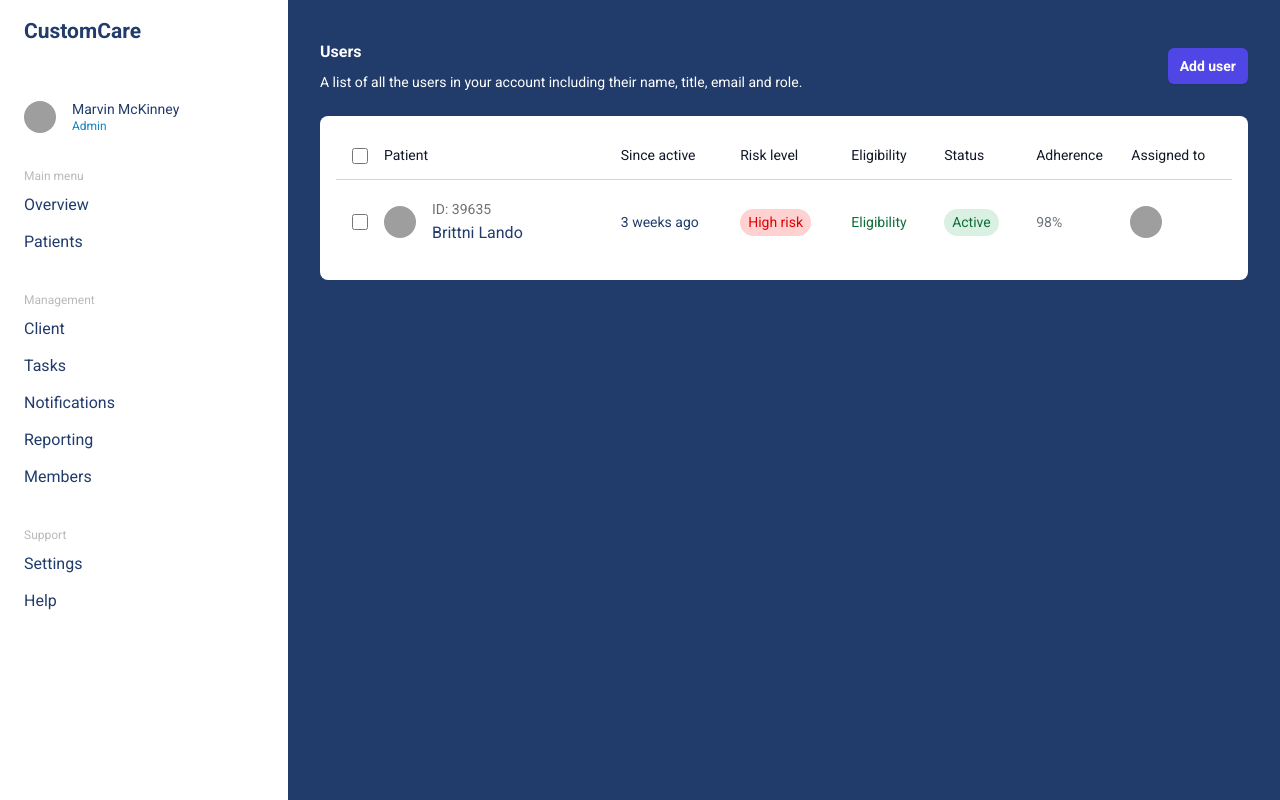
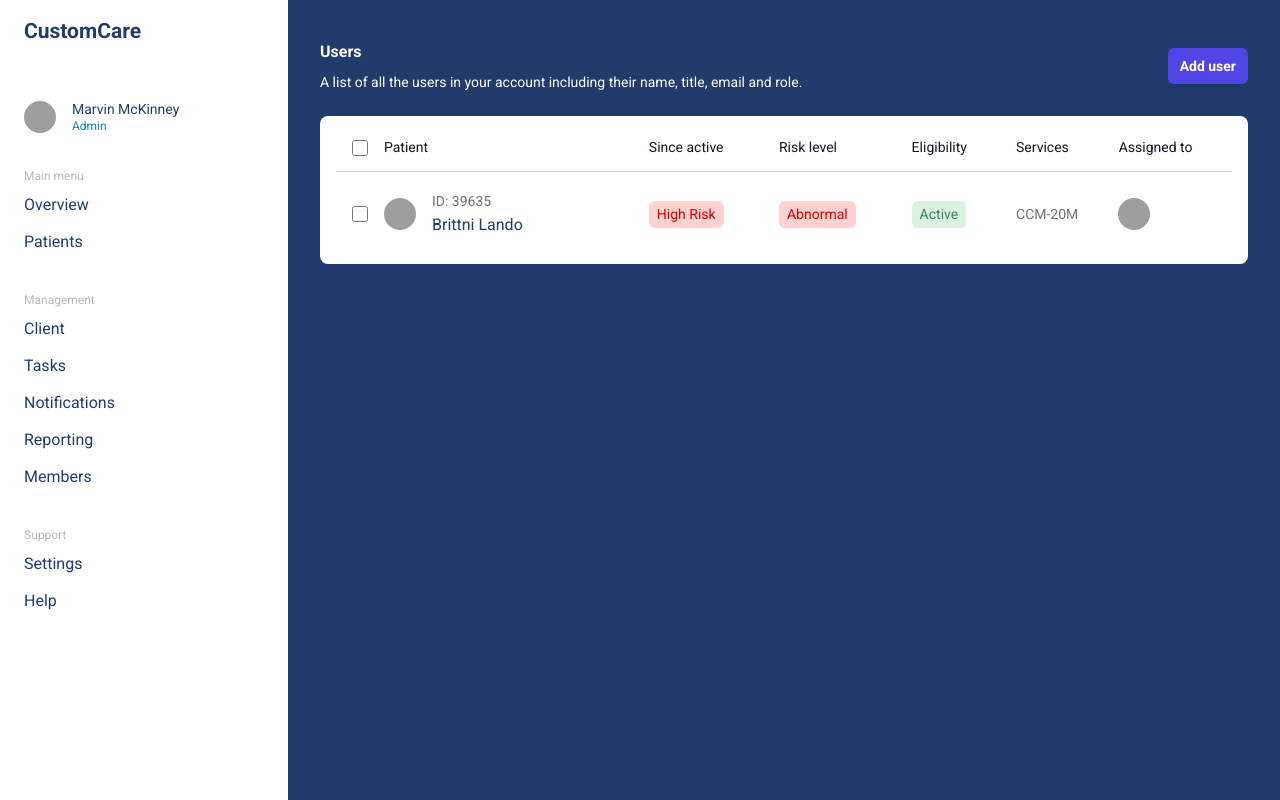
Before and after one commit to antoniosamuels/customcare-html, a website: page public/patients.html in a window 1280 px wide. Drawn offline with nearby package versions, Linux system fonts and the light colour scheme; grey boxes are pictures that could not be loaded.

Commit message:
add badges to row

```diff
--- a/public/patients.html
+++ b/public/patients.html
@@ -150,7 +150,9 @@
                                     </ul>
                                 </li>
                                 <li>
-                                    <div class="text-xs font-semibold leading-6 text-gray-400">Your teams</div>
+                                    <div class="text-xs font-semibold leading-6 text-gray-400">
+                                        Your teams
+                                    </div>
                                     <ul role="list" class="-mx-2 mt-2 space-y-1">
                                         <li>
                                             <!-- Current: "bg-gray-50 text-indigo-600", Default: "text-gray-700 hover:text-indigo-600 hover:bg-gray-50" -->
@@ -186,7 +188,6 @@
                     <!-- //////////////////////////////////////////////
             End - Sidebar mobile component, swap this element with another sidebar if you like
         /////////////////////////////////////////////////// -->
-
                 </div>
             </div>
         </div>
@@ -204,11 +205,15 @@
                     <a href="#" class="flex items-center gap-x-4 py-4 text-sm font-semibold leading-6 text-gray-900">
                         <img class="h-8 w-8 rounded-full bg-gray-50"
                             src="https://images.unsplash.com/photo-1472099645785-5658abf4ff4e?ixlib=rb-1.2.1&ixid=eyJhcHBfaWQiOjEyMDd9&auto=format&fit=facearea&facepad=2&w=256&h=256&q=80"
-                            alt="">
+                            alt="" />
                         <span class="sr-only">Your profile</span>
                         <div class="flex-1">
-                            <div class="typeB14 text-navy-800" aria-hidden="true">Marvin McKinney</div>
-                            <div class="typeB12 text-blue-1000" aria-hidden="true">Admin</div>
+                            <div class="typeB14 text-navy-800" aria-hidden="true">
+                                Marvin McKinney
+                            </div>
+                            <div class="typeB12 text-blue-1000" aria-hidden="true">
+                                Admin
+                            </div>
                         </div>
                     </a>
                 </div>
@@ -220,14 +225,10 @@
                             <div class="nav-headers">Main menu</div>
                             <ul role="list">
                                 <li>
-                                    <a href="#" class="nav-link">
-                                        Overview
-                                    </a>
+                                    <a href="#" class="nav-link"> Overview </a>
                                 </li>
                                 <li>
-                                    <a href="#" class="nav-link">
-                                        Patients
-                                    </a>
+                                    <a href="#" class="nav-link"> Patients </a>
                                 </li>
                             </ul>
                         </ul>
@@ -239,34 +240,23 @@
                             <div class="nav-headers">Management</div>
                             <ul role="list">
                                 <li>
-                                    <a href="#" class="nav-link">
-                                        Client
-                                    </a>
+                                    <a href="#" class="nav-link"> Client </a>
                                 </li>
                                 <li>
-                                    <a href="#" class="nav-link">
-                                        Tasks
-                                    </a>
+                                    <a href="#" class="nav-link"> Tasks </a>
                                 </li>
                                 <li>
-                                    <a href="#" class="nav-link">
-                                        Notifications
-                                    </a>
+                                    <a href="#" class="nav-link"> Notifications </a>
                                 </li>
                                 <li>
-                                    <a href="#" class="nav-link">
-                                        Reporting
-                                    </a>
+                                    <a href="#" class="nav-link"> Reporting </a>
                                 </li>
                                 <li>
-                                    <a href="#" class="nav-link">
-                                        Members
-                                    </a>
+                                    <a href="#" class="nav-link"> Members </a>
                                 </li>
                             </ul>
                         </ul>
                     </nav>
-
 
                     <!-- navigation 3 -->
                     <nav class="flex flex-1 flex-col pt-8">
@@ -274,22 +264,15 @@
                             <div class="nav-headers">Support</div>
                             <ul role="list">
                                 <li>
-                                    <a href="#" class="nav-link">
-                                        Settings
-                                    </a>
+                                    <a href="#" class="nav-link"> Settings </a>
                                 </li>
                                 <li>
-                                    <a href="#" class="nav-link">
-                                        Help
-                                    </a>
+                                    <a href="#" class="nav-link"> Help </a>
                                 </li>
                             </ul>
                         </ul>
                     </nav>
                 </div>
-
-
-
             </div>
         </div>
 
@@ -302,88 +285,87 @@
                         d="M3.75 6.75h16.5M3.75 12h16.5m-16.5 5.25h16.5" />
                 </svg>
             </button>
-            <div class="flex-1 text-sm font-semibold leading-6 text-gray-900">Dashboard</div>
+            <div class="flex-1 text-sm font-semibold leading-6 text-gray-900">
+                Dashboard
+            </div>
             <a href="#">
                 <span class="sr-only">Your profile</span>
                 <img class="h-8 w-8 rounded-full bg-gray-50"
                     src="https://images.unsplash.com/photo-1472099645785-5658abf4ff4e?ixlib=rb-1.2.1&ixid=eyJhcHBfaWQiOjEyMDd9&auto=format&fit=facearea&facepad=2&w=256&h=256&q=80"
-                    alt="">
+                    alt="" />
             </a>
         </div>
 
         <main class="py-10 lg:pl-72">
             <div class="px-4 sm:px-6 lg:px-8">
-
                 <!-- Your content -->
 
                 <div class="sm:flex sm:items-center">
                     <div class="sm:flex-auto">
-                        <h1 class="text-base font-semibold leading-6 text-tungston-10">Users</h1>
-                        <p class="mt-2 text-sm text-tungston-10">A list of all the users in your account including
-                            their name, title, email and role.</p>
+                        <h1 class="text-base font-semibold leading-6 text-tungston-10">
+                            Users
+                        </h1>
+                        <p class="mt-2 text-sm text-tungston-10">
+                            A list of all the users in your account including their name,
+                            title, email and role.
+                        </p>
                     </div>
                     <div class="mt-4 sm:ml-16 sm:mt-0 sm:flex-none">
                         <button type="button"
-                            class="block rounded-md bg-indigo-600 px-3 py-2 text-center text-sm font-semibold text-white shadow-sm hover:bg-indigo-500 focus-visible:outline focus-visible:outline-2 focus-visible:outline-offset-2 focus-visible:outline-indigo-600">Add
-                            user</button>
+                            class="block rounded-md bg-indigo-600 px-3 py-2 text-center text-sm font-semibold text-white shadow-sm hover:bg-indigo-500 focus-visible:outline focus-visible:outline-2 focus-visible:outline-offset-2 focus-visible:outline-indigo-600">
+                            Add user
+                        </button>
                     </div>
                 </div>
 
                 <div class="px-4 sm:px-6 lg:px-8">
                     <div class="mt-8 flow-root">
                         <div class="-mx-4 -my-2 overflow-x-auto sm:-mx-6 lg:-mx-8">
-                            <div class="inline-block min-w-full py-4 align-middle sm:px-6 lg:px-4 bg-tungston-10 rounded-lg">
+                            <div
+                                class="inline-block min-w-full py-2 align-middle sm:px-6 lg:px-4 bg-tungston-10 rounded-lg">
                                 <table class="min-w-full divide-y divide-gray-300">
                                     <!-- header section for columns -->
                                     <thead>
                                         <tr>
                                             <th scope="col" class="relative px-7 sm:w-12 sm:px-6">
                                                 <input type="checkbox"
-                                                    class="absolute left-4 top-1/2 -mt-2 h-4 w-4 rounded border-gray-300 text-indigo-600 focus:ring-indigo-600">
+                                                    class="absolute left-4 top-1/2 -mt-2 h-4 w-4 rounded border-gray-300 text-indigo-600 focus:ring-indigo-600" />
                                             </th>
                                             <!-- <col1> -->
                                             <th scope="col"
                                                 class="min-w-[12rem] py-3.5 pl-4 pr-3 text-left typeB14 text-gray-900 sm:pl-0">
-                                                Patient</th>
+                                                Patient
+                                            </th>
                                             <!-- <col2> -->
-                                            <th scope="col" class="px-3 py-3.5 text-left typeB14 text-gray-900">Since
-                                                active
+                                            <th scope="col" class="px-3 py-3.5 text-left typeB14 text-gray-900">
+                                                Since active
                                             </th>
                                             <!-- <col3> -->
-                                            <th scope="col" class="px-3 py-3.5 text-left typeB14 text-gray-900">Risk
-                                                level
+                                            <th scope="col" class="px-3 py-3.5 text-left typeB14 text-gray-900">
+                                                Risk level
                                             </th>
                                             <!-- <col4> -->
                                             <th scope="col" class="px-3 py-3.5 text-left typeB14 text-gray-900">
                                                 Eligibility
                                             </th>
                                             <!-- <col5> -->
-                                            <th scope="col" class="px-3 py-3.5 text-left typeB14 text-gray-900">Status
-                                            </th>
+
                                             <!-- <col6> -->
                                             <th scope="col" class="px-3 py-3.5 text-left typeB14 text-gray-900">
-                                                Adherence
+                                                Services
                                             </th>
                                             <!-- <col7> -->
-                                            <th scope="col" class="pr-3 py-3.5 text-left typeB14 text-gray-900">Assigned
-                                                to
+                                            <th scope="col" class="pr-3 py-3.5 text-left typeB14 text-gray-900">
+                                                Assigned to
                                             </th>
-                                            <!-- Edit feature disabled -->
-                                            <!-- <th scope="col" class="relative py-3.5 pl-3 pr-4 sm:pr-0">
-                                                <span class="sr-only">Edit</span>
-                                            </th> -->
                                         </tr>
                                     </thead>
 
                                     <tbody class="divide-y divide-gray-200">
                                         <tr class="hover:bg-blue-75">
-
                                             <td class="relative px-7 sm:w-12 sm:px-6">
-                                                <!-- Selected row marker, only show when row is selected. -->
-                                                <!-- <div class="absolute inset-y-0 left-0 w-0.5 bg-indigo-600"></div> -->
-
                                                 <input type="checkbox"
-                                                    class="absolute left-4 top-1/2 -mt-2 h-4 w-4 rounded border-gray-300 text-indigo-600 focus:ring-indigo-600">
+                                                    class="absolute left-4 top-1/2 -mt-2 h-4 w-4 rounded border-gray-300 text-indigo-600 focus:ring-indigo-600" />
                                             </td>
                                             <!-- <col1> -->
                                             <td class="whitespace-nowrap py-5 pl-4 pr-3 text-sm sm:pl-0">
@@ -391,51 +373,46 @@
                                                     <div class="flex-shrink-0">
                                                         <img class="h-8 w-8 rounded-full"
                                                             src="https://images.unsplash.com/photo-1517841905240-472988babdf9?ixlib=rb-1.2.1&ixid=eyJhcHBfaWQiOjEyMDd9&auto=format&fit=facearea&facepad=2&w=256&h=256&q=80"
-                                                            alt="">
+                                                            alt="" />
                                                     </div>
                                                     <div class="ml-4">
-                                                        <div class="typeB14 text-tungston-600">ID: 39635</div>
-                                                        <div class="mt-1 typeB16 text-navy-800">Brittni Lando</div>
+                                                        <div class="typeB14 text-tungston-600">
+                                                            ID: 39635
+                                                        </div>
+                                                        <div class="mt-1 typeB16 text-navy-800">
+                                                            Brittni Lando
+                                                        </div>
                                                     </div>
                                                 </div>
                                             </td>
                                             <!-- <col2> -->
-                                            <td class="whitespace-nowrap px-3 py-5 text-sm text-gray-500">
-                                                <div class="text-navy-800">3 weeks ago</div>
+                                            <td class="whitespace-nowrap px-3 py-5">
+                                                <span class="inline-flex items-center rounded-md bg-alert-100 px-2 py-1 typeB14 text-alert-600">High Risk</span>
                                             </td>
                                             <!-- <col3> -->
-                                            <td class="whitespace-nowrap px-3 py-5 text-sm text-gray-500">
-                                                <span
-                                                    class="inline-flex items-center rounded-full px-2 py-1 typeB14 bg-alert-100 text-alert-600">High
-                                                    risk</span>
+                                            <td class="whitespace-nowrap px-3 py-5">
+                                                <span class="inline-flex items-center rounded-md bg-alert-100 px-2 py-1 typeB14 text-alert-600">Abnormal</span>
                                             </td>
                                             <!-- <col4> -->
-                                            <td class="whitespace-nowrap px-3 py-5 text-sm text-gray-500">
-                                                <div class="text-success-900">Eligibility</div>
+                                            <td class="whitespace-nowrap px-3 py-5">
+                                                <span class="inline-flex items-center rounded-md bg-success-100 px-2 py-1 typeB14 text-success-600">Active</span>
                                             </td>
                                             <!-- <col5> -->
-                                            <td class="whitespace-nowrap px-3 py-5 text-sm text-gray-500">
-                                                <span
-                                                    class="inline-flex items-center rounded-full px-2 py-1 typeB14 bg-success-100 text-success-900">Active</span>
+
+                                            <!-- <col6> -->
+                                            <td class="whitespace-nowrap px-3 py-5 typeB14 text-tungston-600">
+                                                CCM-20M
                                             </td>
-                                            <!-- <col6> -->
-                                            <td class="whitespace-nowrap px-3 py-5 text-sm text-gray-500">98%</td>
                                             <td class="whitespace-nowrap py-5 pl-4 pr-3 text-sm sm:pl-0">
                                                 <div class="flex items-center">
                                                     <div class="flex-shrink-0">
                                                         <img class="h-8 w-8 rounded-full"
                                                             src="https://images.unsplash.com/photo-1517841905240-472988babdf9?ixlib=rb-1.2.1&ixid=eyJhcHBfaWQiOjEyMDd9&auto=format&fit=facearea&facepad=2&w=256&h=256&q=80"
-                                                            alt="">
+                                                            alt="" />
                                                     </div>
                                                 </div>
                                             </td>
-                                            <!-- <td
-                                                class="relative whitespace-nowrap py-5 pl-3 pr-4 text-right text-sm font-medium sm:pr-0">
-                                                <a href="#" class="text-indigo-600 hover:text-indigo-900">Edit<span
-                                                        class="sr-only">, Lindsay Walton</span></a>
-                                            </td> -->
                                         </tr>
-
                                         <!-- More people... -->
                                     </tbody>
                                 </table>
@@ -444,14 +421,10 @@
                     </div>
                 </div>
 
-
                 <!-- End content -->
             </div>
         </main>
     </div>
-
-
 </body>
 
-
 </html>
```
Also changed, not shown: public/output.css.
